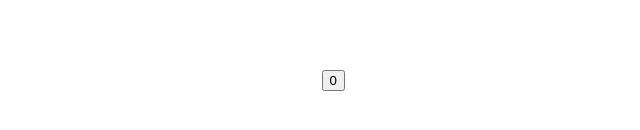
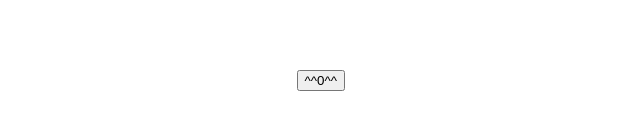
Before and after one commit to jelly-hello-vue/jelly-hello-vue.github.io, a Vue app: page / in a window 1280 px wide. Shown: the part 320-450 px from the top of the page, without its empty margins (295-935 px from the left). Built offline with nearby package versions, Linux system fonts and the light colour scheme.

Commit message:
Lifecycle + text

```diff
--- a/src/App.vue
+++ b/src/App.vue
@@ -1,5 +1,6 @@
 <script setup>
 import { ref, onUpdated, onMounted, onBeforeUpdate } from 'vue'
+
 const count = ref(0)
     onUpdated(() => {
 	    console.log(document.getElementById('count').textContent)
@@ -7,5 +8,5 @@ const count = ref(0)
 </script>
 
 <template>
-<button id="count"  @click="count++">{{ count }}</button>
+<button id="count"  @click="count++">{{ `^^${count}^^` }}</button>
 </template>
```
